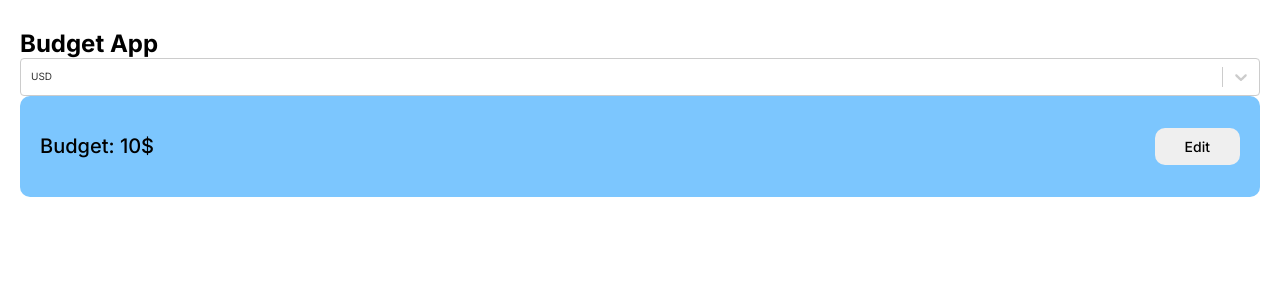
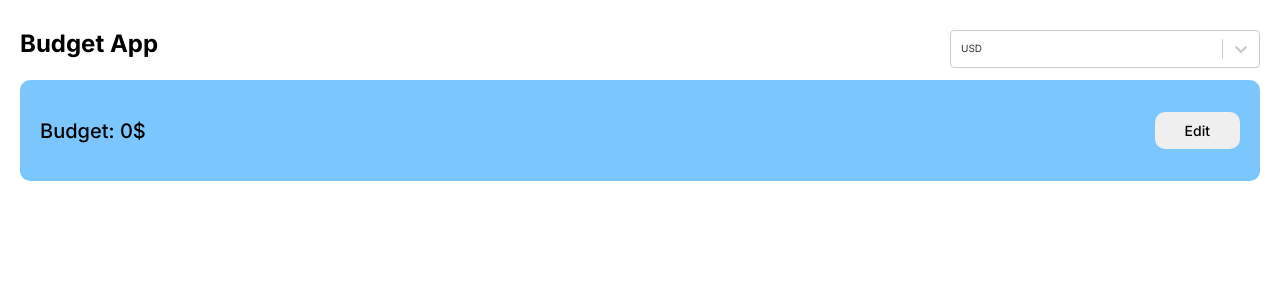
Before and after one commit to egkirpichev/react-budget-app, a React (Create React App) app: page / in a window 1280 px wide. Shown: the top 300 px of the page. Built offline with nearby package versions, Linux system fonts and the light colour scheme.

Commit message:
feat(budget-app): styalize header with grid

```diff
--- a/src/App.tsx
+++ b/src/App.tsx
@@ -1,16 +1,18 @@
 import { Budget } from "./components/Budget/Budget";
 import { CustomSelect } from "./components/Select/CustomSelect";
 import { Title } from "./components/Title/Title";
-import { Wrapper } from "./ui/base";
+import { Header, Wrapper } from "./ui/base";
 
 const App = () => {
   return (
     <Wrapper>
-			<Title innerText={"Budget App"}></Title>
-			<CustomSelect />
-			<Budget />
+      <Header>
+        <Title innerText={"Budget App"}></Title>
+        <CustomSelect />
+        <Budget />
+      </Header>
     </Wrapper>
   );
-}
+};
 
 export default App;
--- a/src/components/Budget/styles.ts
+++ b/src/components/Budget/styles.ts
@@ -2,6 +2,7 @@ import styled from "styled-components";
 import { Color } from "../../ui/color";
 
 export const StyledBudget = styled.div`
+	grid-column: 1/3;
 	padding: 32px 20px;
 	display: flex;
 	align-items: center;
--- a/src/context/BudgetContext/BudgetContext.tsx
+++ b/src/context/BudgetContext/BudgetContext.tsx
@@ -12,7 +12,7 @@ const useBudgetValue = () => {
 	const [BudgetContext, setBudgetContext] = useState<IBudgetContext>(
 		() => {
 			return {
-				budget: 10
+				budget: 0
 			}
 		}
 	)
--- a/src/ui/base.ts
+++ b/src/ui/base.ts
@@ -5,3 +5,10 @@ export const Wrapper = styled.div`
 	min-height: 100vh;
 	padding: 30px 20px 0px;
 `
+
+export const Header = styled.header`
+	display: grid;
+	grid-template-columns: 75% auto;
+	grid-template-rows: 30px repeat(3, 1fr);
+	row-gap: 20px;
+`
```
